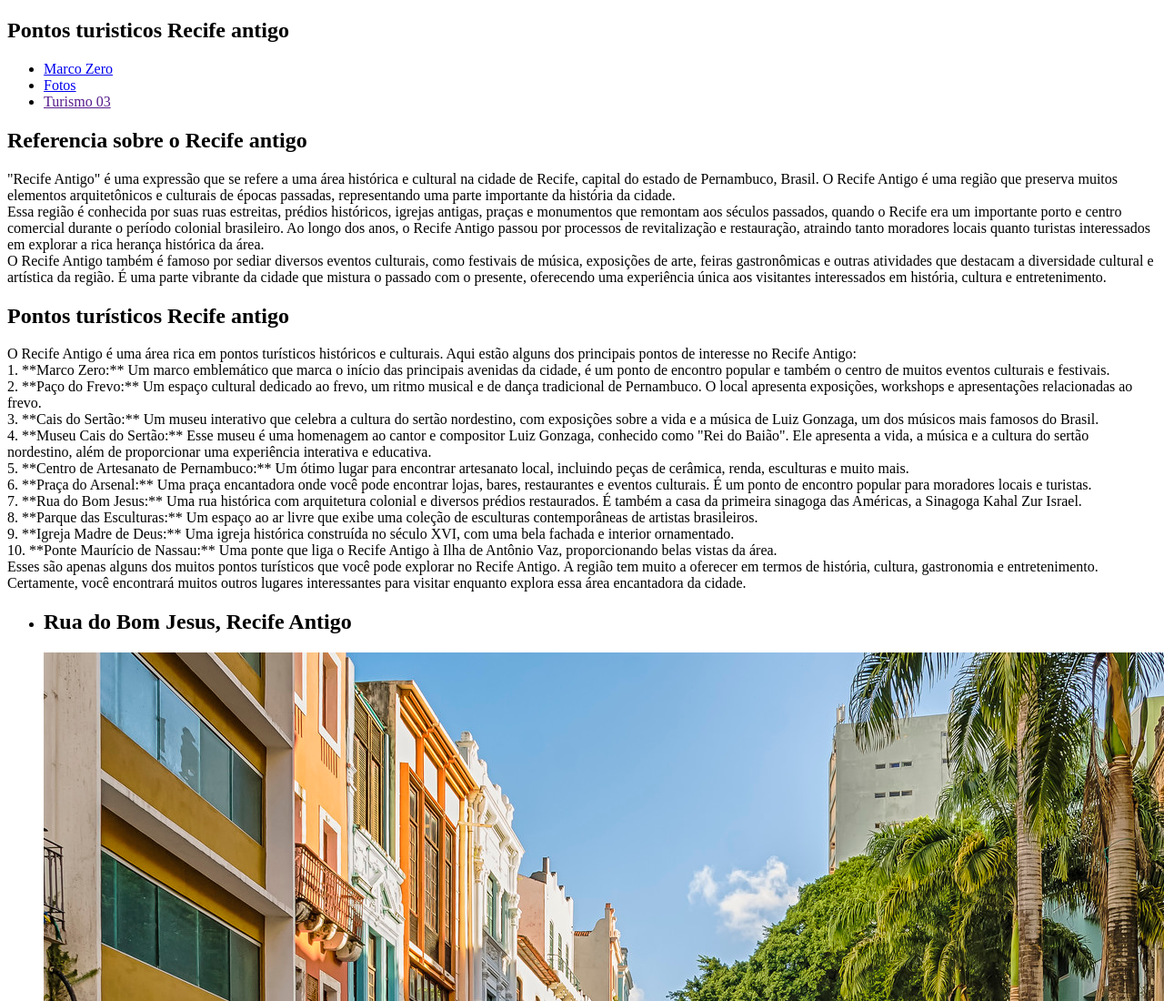
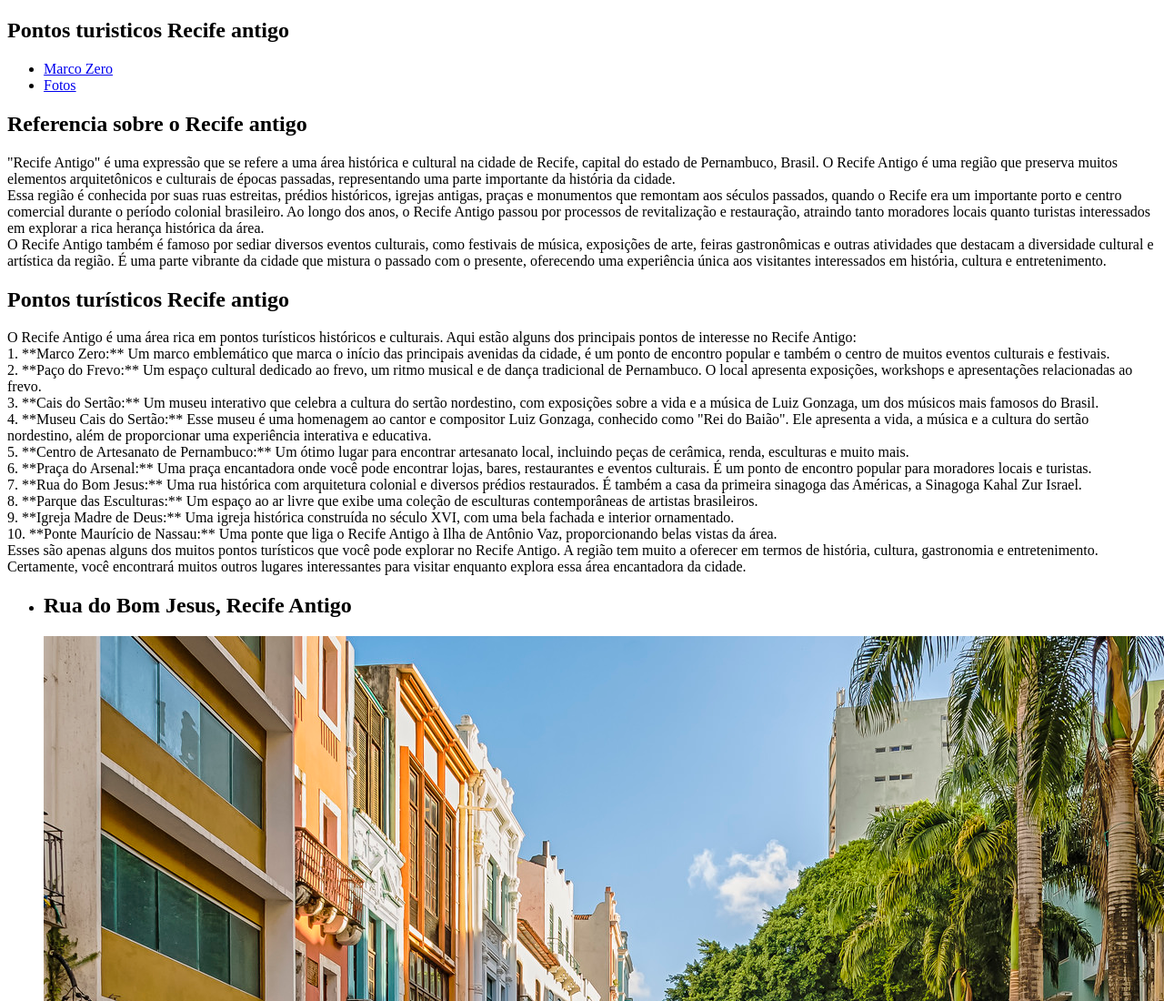
Before and after one commit to GilsonRavaiani/pontos-turisticos-recife, a plain HTML site: page index.html in a window 1280 px wide. Shown: the top 1100 px of the page at 91% size. Drawn offline with Linux system fonts and the light colour scheme.

Commit message:
Retirado linha 15 index.html

```diff
--- a/index.html
+++ b/index.html
@@ -12,7 +12,6 @@
             <ul>
                 <li><a href="http://marcozero.s3-website-us-east-1.amazonaws.com/index.html" target="_blank">Marco Zero</a></li>
                 <li><a href="fotos.html">Fotos</a></li>
-                <li><a href="">Turismo 03</a></li>
             </ul>
 
             <article>
```
